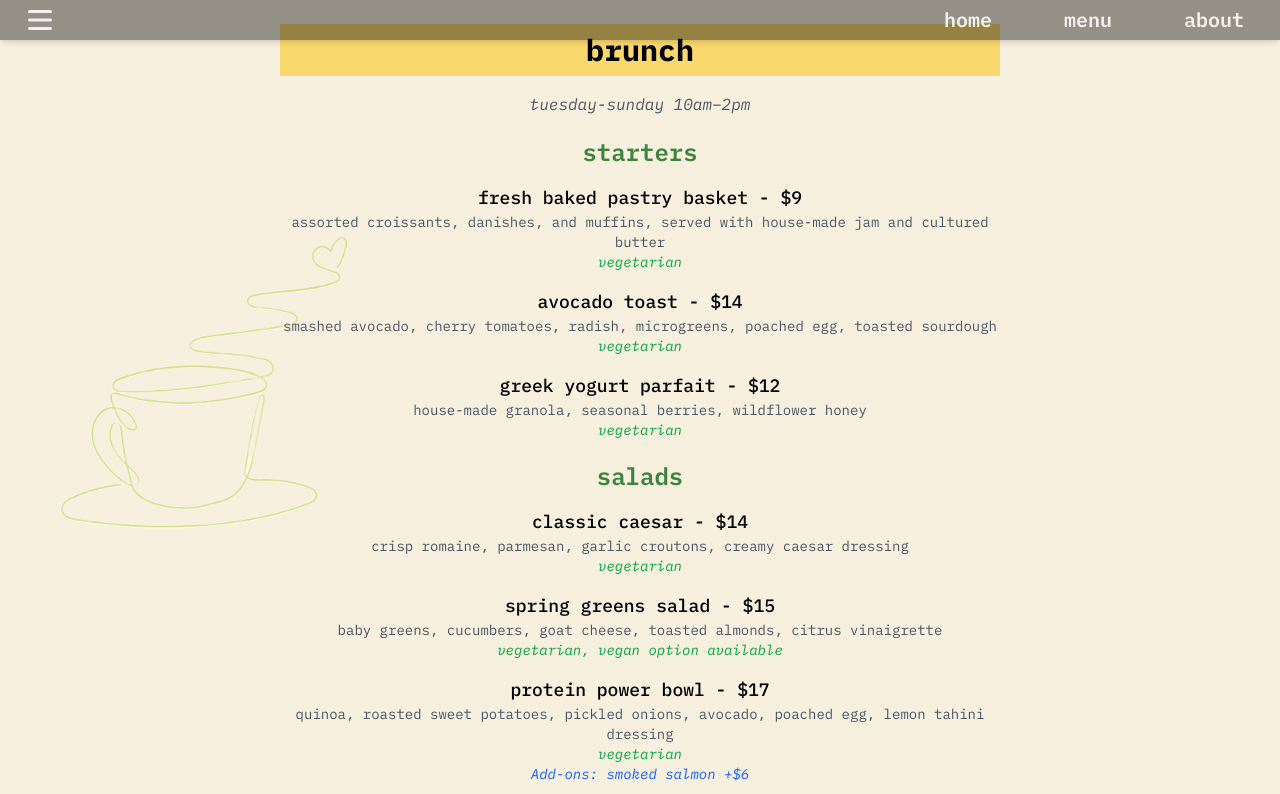
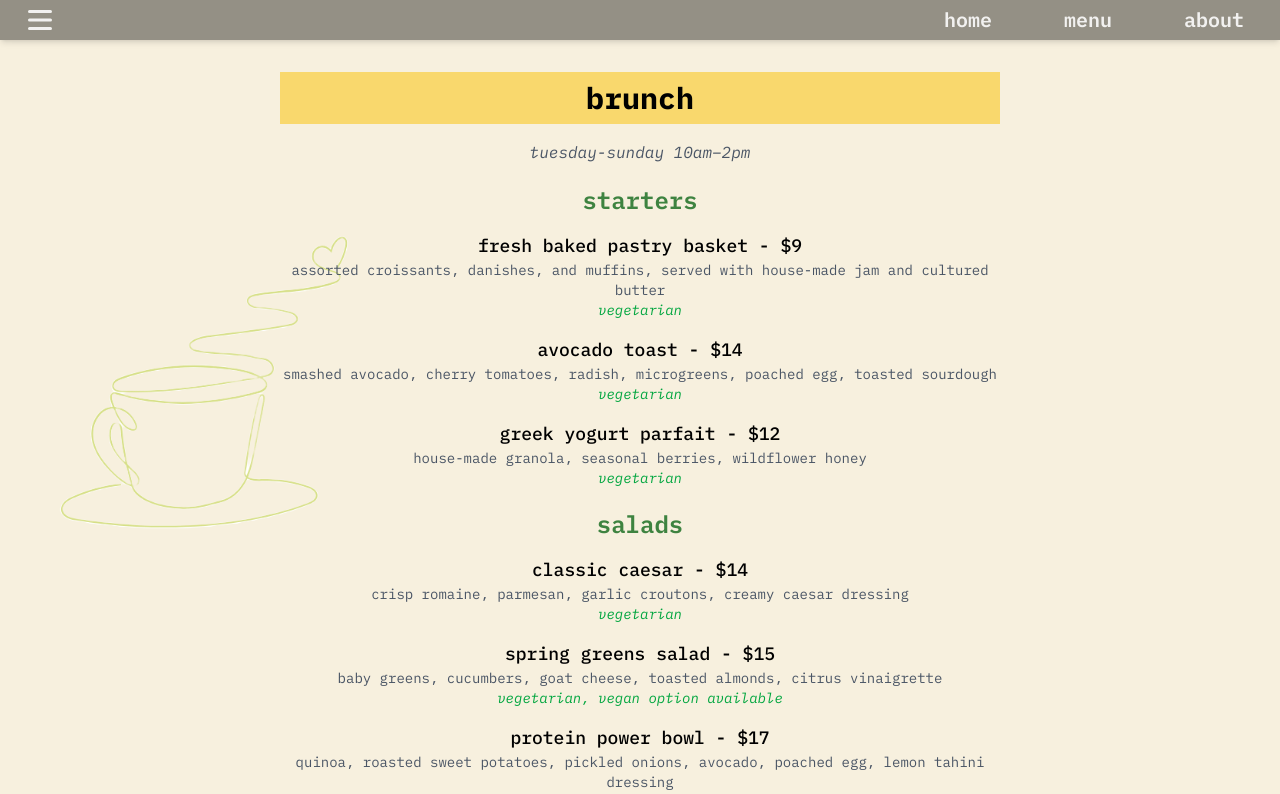
Before and after one commit to avallip443/cafe, a React (Vite) app: page /menu in a window 1280 px wide. Shown: the top 794 px of the page. Built offline with nearby package versions, Linux system fonts and the light colour scheme.

Commit message:
update nav margin

```diff
--- a/src/pages/Menu.tsx
+++ b/src/pages/Menu.tsx
@@ -13,7 +13,7 @@ type MenuItem = {
 
 const Menu = () => {
   return (
-    <div className="p-6 max-w-3xl mx-auto">
+    <div className="p-6 mt-12 max-w-3xl mx-auto">
       <img
         src="/designs/coffee_cup_decal.png"
         className="absolute top-100 left-3 -translate-y-1/2 -z-10 w-96"
@@ -94,7 +94,7 @@ const MenuItemCard = ({ item }: { item: MenuItem }) => (
     )}
     {item.add_ons && (
       <p className="text-xs md:text-sm italic text-blue-600">
-        Add-ons:{" "}
+        add-ons:{" "}
         {Object.entries(item.add_ons)
           .map(([addon, price]) => `${addon} +$${price}`)
           .join(", ")}
```
